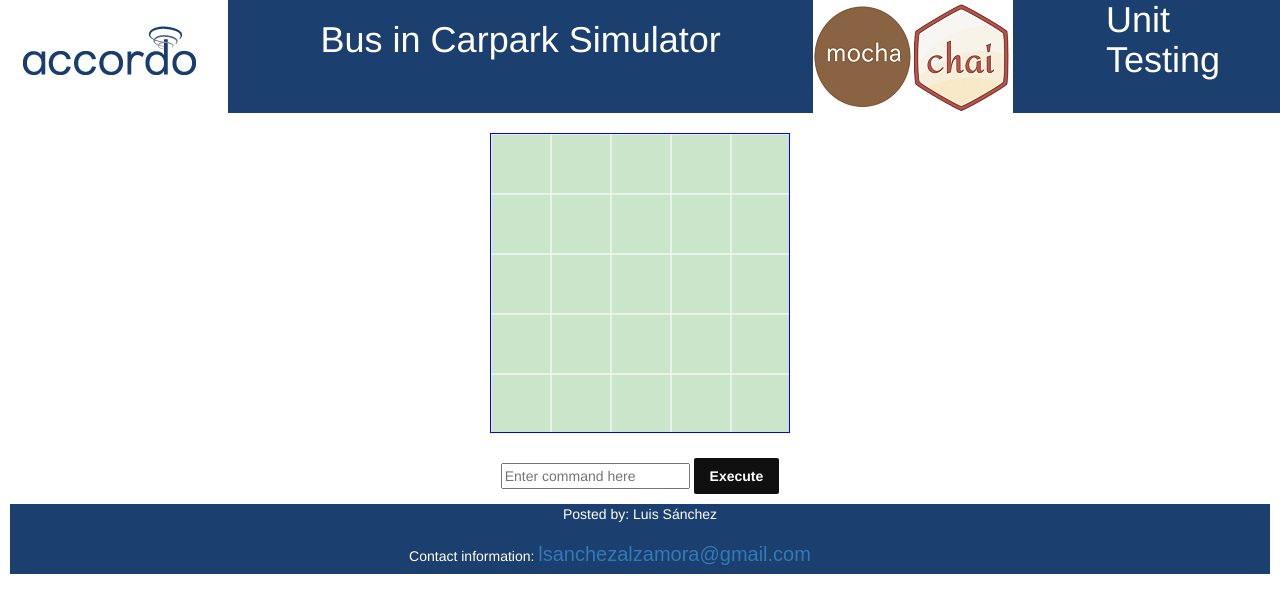
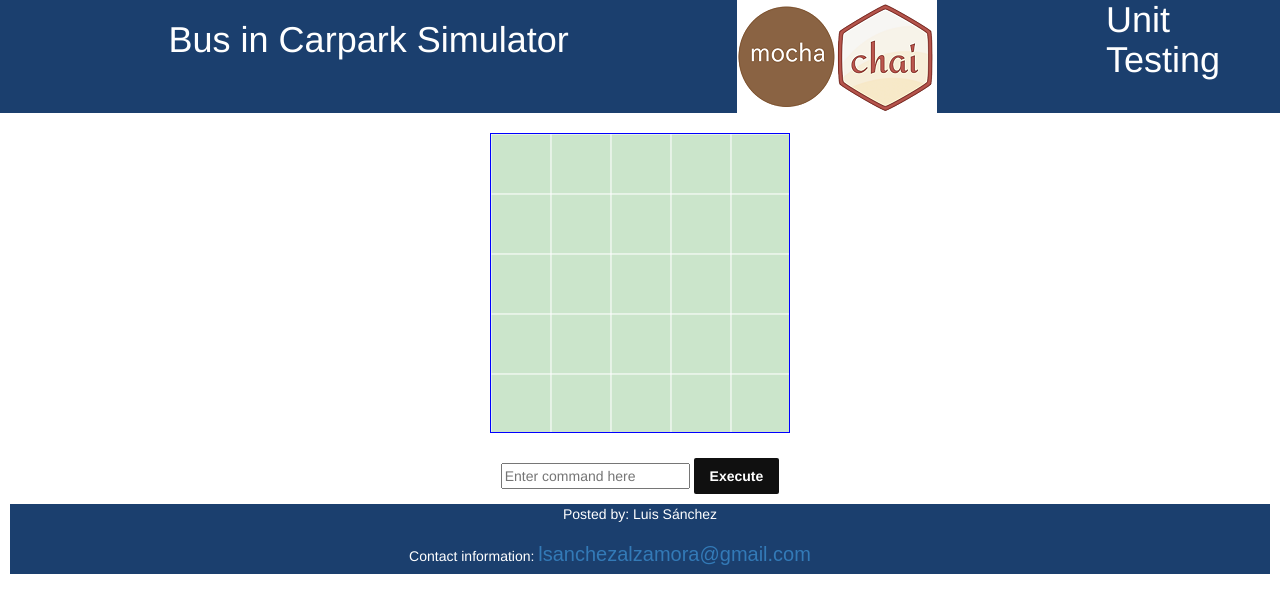
Before and after one commit to LuiSanchez33/BusInCarPark, a plain HTML site: page index.html in a window 1280 px wide. Drawn offline with nearby package versions, Linux system fonts and the light colour scheme.

Commit message:
Update index.html

```diff
--- a/index.html
+++ b/index.html
@@ -17,7 +17,7 @@
   <body onload='main();'>
     <row class="header">
       <div class=boxlogo>
-        <div class="logo"></div>
+        <div class=""></div>
       </div>
 
       <div class="medio">
```
